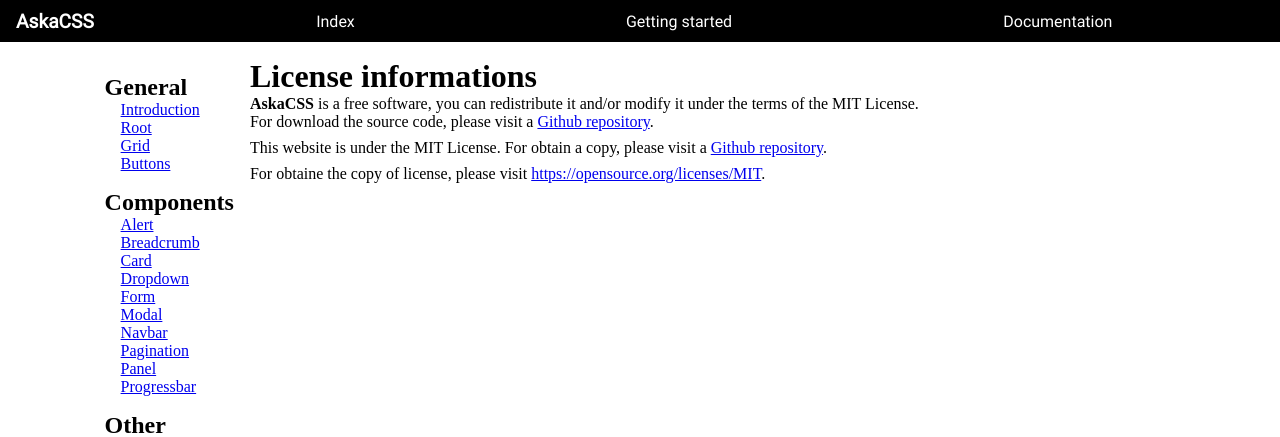
After one commit to Christophedlr/AskaCSS-Doc, a Symfony app: template templates/documentation/license.html.twig in a window 1280 px wide. The commit adds this page. Shown: the top 437 px of the page. Run offline with Twig, Linux system fonts and the light colour scheme; the template is opened without the code that fills it, so the values that code supplies are empty; some libraries are stand-ins or nearby versions.

Commit message:
Added license page of documentation
Signed-off-by: Christophe DALOZ - DE LOS RIOS <christophedlr@gmail.com>

```diff
--- a/templates/documentation/base.html.twig
+++ b/templates/documentation/base.html.twig
@@ -28,9 +28,7 @@
 
             <h2>Other</h2>
             <ul>
-                <li><a href="">Team</a></li>
-                <li><a href="">License</a></li>
-                <li><a href="">Versions</a></li>
+                <li><a href="{{ path('doc_license') }}">License</a></li>
             </ul>
         </aside>
 
--- /dev/null
+++ b/templates/documentation/license.html.twig
@@ -0,0 +1,22 @@
+{% extends 'documentation/base.html.twig' %}
+
+{% block title %}License informations{% endblock %}
+
+{% block documentation %}
+    <h1 class="col-s-6 col-2">License informations</h1>
+
+    <p>
+        <b>AskaCSS</b> is a free software, you can redistribute it and/or modify it under the terms of the MIT
+        License.<br>
+        For download the source code, please visit a <a href="https://www.github.com/Christophedlr/AskaCSS">Github
+        repository</a>.
+    </p>
+
+    <p>
+        This website is under the MIT License. For obtain a copy, please visit a <a href="https://www.github.com/Christophedlr/askacss-doc">Github repository</a>.
+    </p>
+
+    <p>
+        For obtaine the copy of license, please visit <a href="https://opensource.org/licenses/MIT">https://opensource.org/licenses/MIT</a>.
+    </p>
+{% endblock %}
```
Also changed, not shown: src/Controller/DocumentationController.php (+8 -0 lines).
